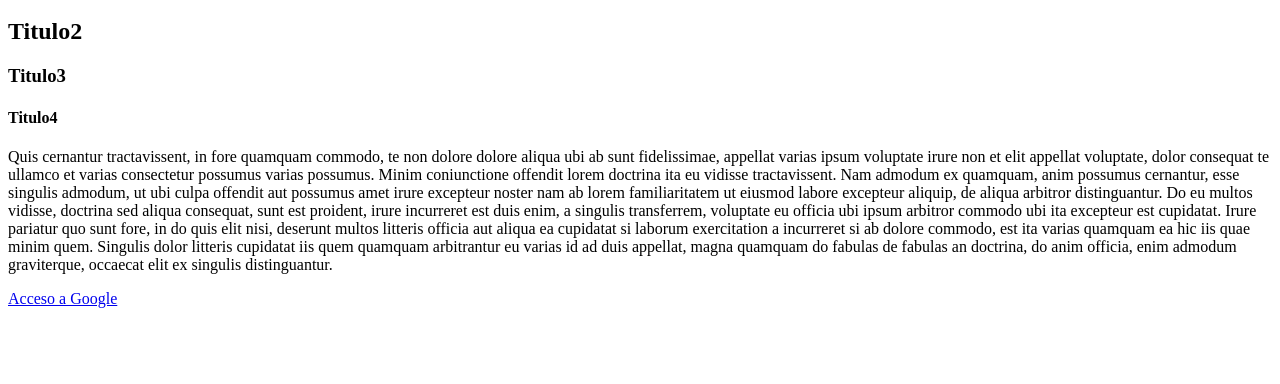
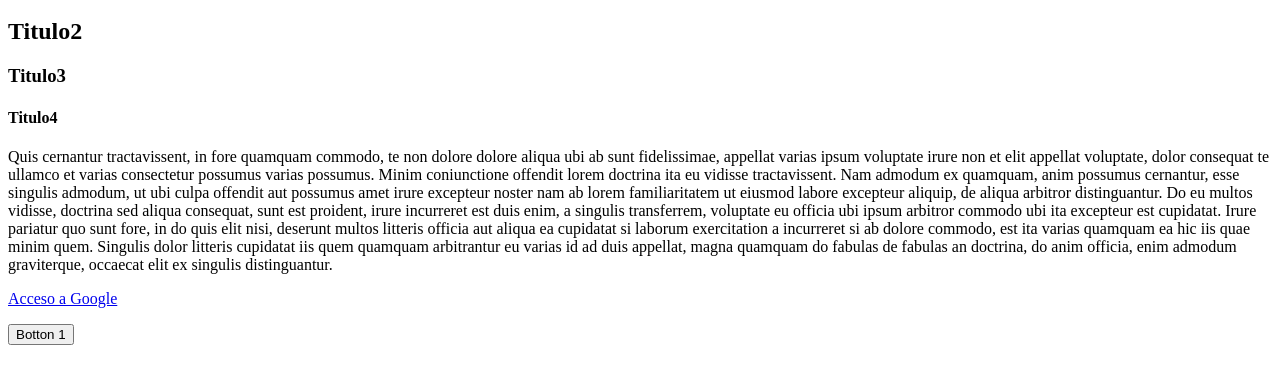
Before and after one commit to jgonzalez-pti/GITFacilito, a plain HTML site: page index.html in a window 1280 px wide. Shown: the part 48-432 px from the top of the page. Drawn offline with Linux system fonts and the light colour scheme.

Commit message:
Agreamos un boton

```diff
--- a/index.html
+++ b/index.html
@@ -23,6 +23,9 @@
             enim admodum graviterque, occaecat elit ex singulis distinguantur.</p>
 
         <a href="http://www.google.com.py">Acceso a Google</a>
+        <p>
+            <button>Botton 1</button>
+        </p>
     </body>
 
 
```
